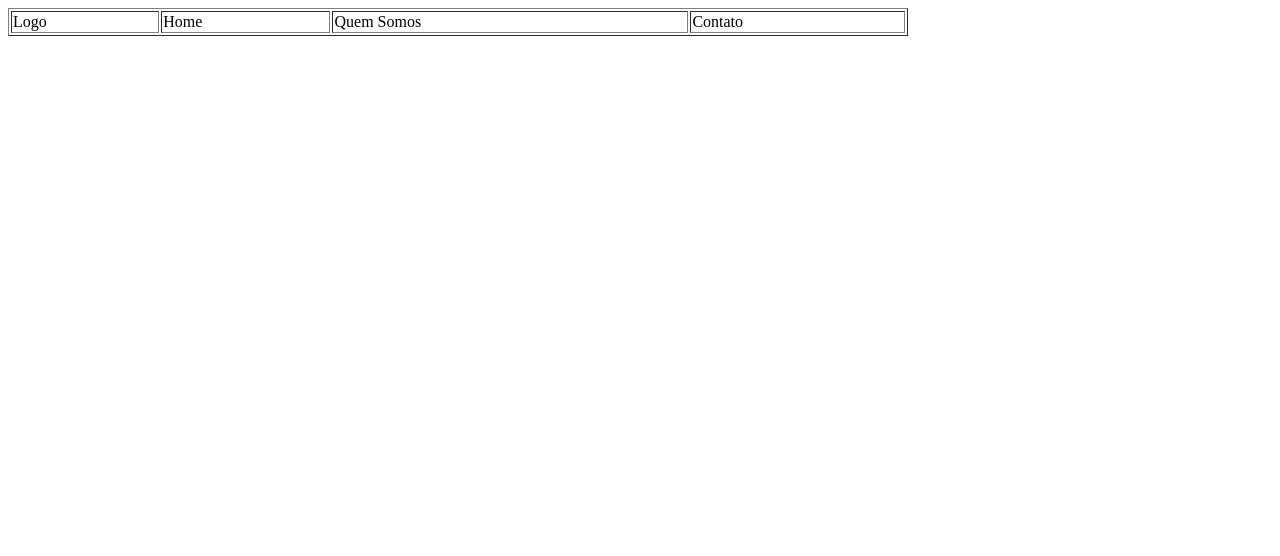
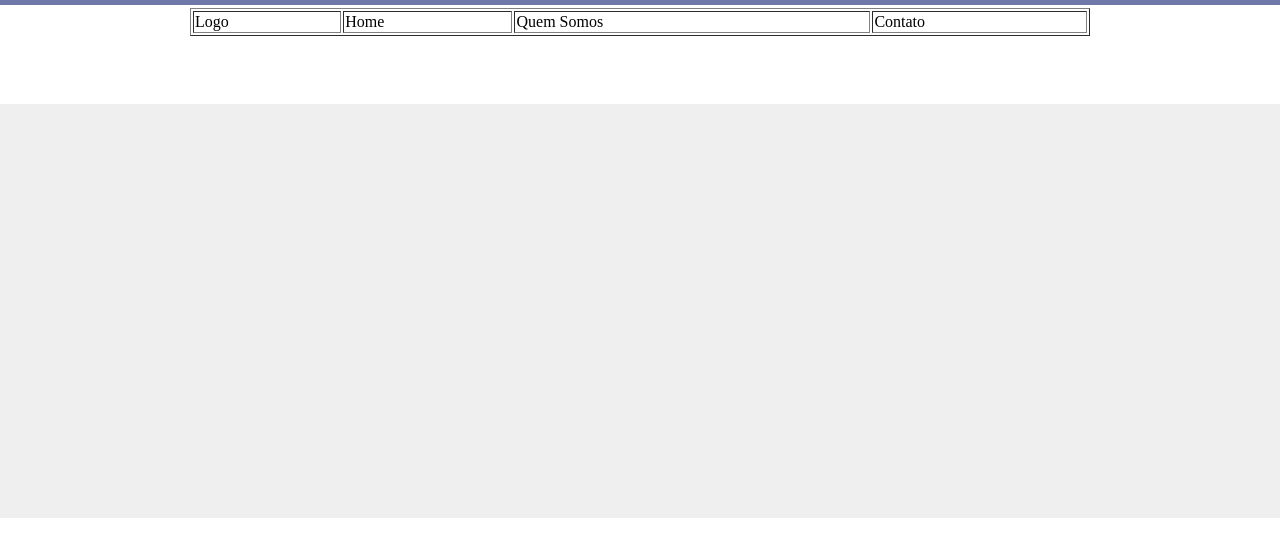
Before and after one commit to rafaelsousadevbr/projeto-unes, a plain HTML site: page index.html in a window 1280 px wide. Drawn offline with Linux system fonts and the light colour scheme.

Commit message:
inserida a imagem de fundo da página

```diff
--- a/index.html
+++ b/index.html
@@ -7,8 +7,8 @@
     <title>UNES - Página Principal</title>
 </head>
 
-<body>
-    <table border="1" width="900">
+<body background="imagens/fundo.png">
+    <table border="1" width="900" align="center">
         <tr>
             <td>Logo</td>
             <td>Home</td>
```
